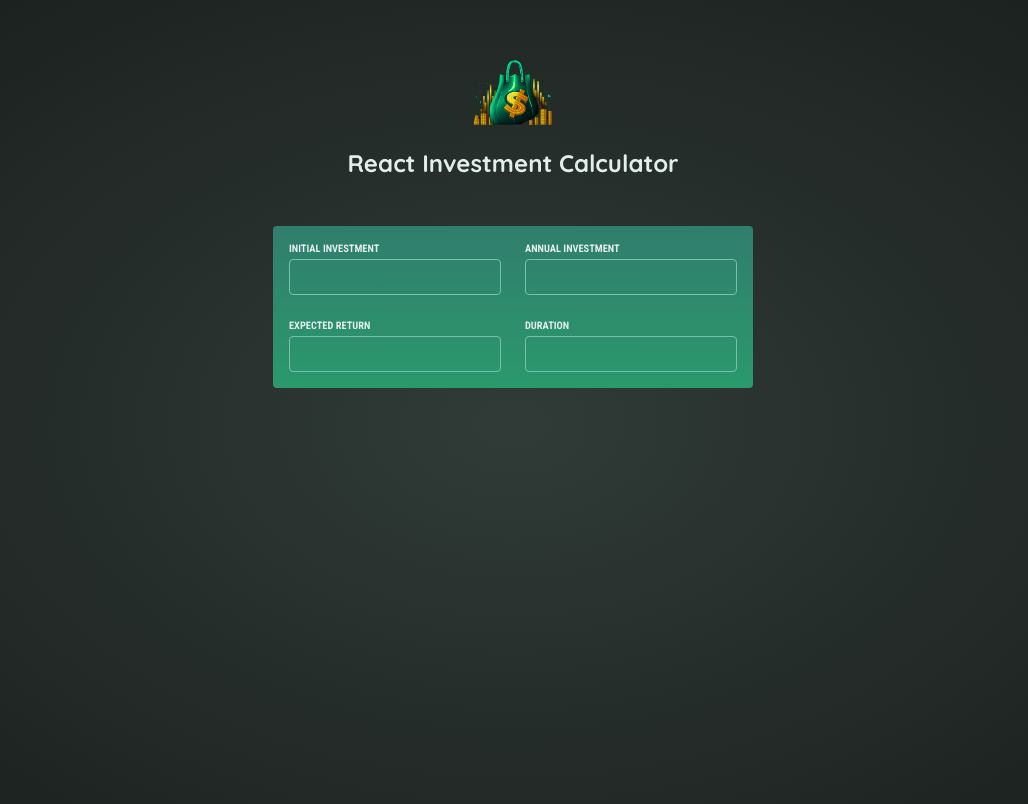
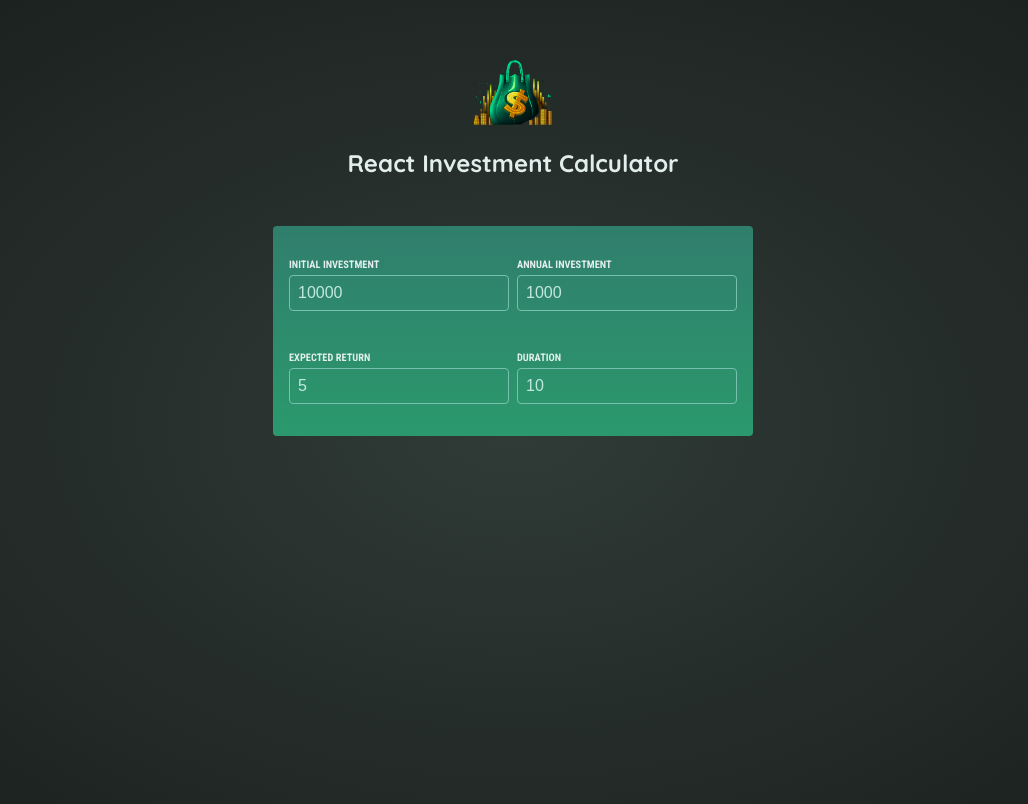
Before and after one commit to laurentmrts/investment-calculator, a React (Vite) app: page / in a window 1280 px wide. Shown: the top 804 px of the page, without its empty margins (127-1155 px from the left). Built offline with nearby package versions, Linux system fonts and the light colour scheme.

Commit message:
🚧 Add components for displaying a header

```diff
--- a/src/components/InputGroup.jsx
+++ b/src/components/InputGroup.jsx
@@ -1,12 +1,70 @@
-import UserInput from "./UserInput.jsx";
+import {useState} from "react";
 
 export default function InputGroup() {
+  const [userInput, setUserInput] = useState({
+    initialInvestment: 10000,
+    annualInvestment: 1000,
+    expectedReturn: 5,
+    duration: 10
+  })
+
+  function handleInputChange(inputIdentifier, newValue) {
+    setUserInput(prevUserInput => {
+      return {
+        ...prevUserInput,
+        [inputIdentifier]: newValue
+      };
+    });
+  }
+
   return (
-    <div id="user-input" className="input-group">
-      <UserInput label="INITIAL INVESTMENT" />
-      <UserInput label="ANNUAL INVESTMENT" />
-      <UserInput label="EXPECTED RETURN" />
-      <UserInput label="DURATION" />
-    </div>
+    <section id="user-input">
+      <div className="input-group">
+        <p>
+          <label>INITIAL INVESTMENT</label>
+          <input
+            type="number"
+            required
+            value={userInput.initialInvestment}
+            onChange={(event) =>
+              handleInputChange('initialInvestment', event.target.value)
+            }
+          />
+        </p>
+        <p>
+          <label>ANNUAL INVESTMENT</label>
+          <input
+            type="number"
+            required
+            value={userInput.annualInvestment}
+            onChange={(event) =>
+              handleInputChange('annualInvestment', event.target.value)
+            }
+          />
+        </p>
+        <p>
+          <label>EXPECTED RETURN</label>
+          <input
+            type="number"
+            required
+            value={userInput.expectedReturn}
+            onChange={(event) =>
+              handleInputChange('expectedReturn', event.target.value)
+            }
+          />
+        </p>
+        <p>
+          <label>DURATION</label>
+          <input
+            type="number"
+            required
+            value={userInput.duration}
+            onChange={(event) =>
+              handleInputChange('DURATION', event.target.value)
+            }
+          />
+        </p>
+      </div>
+    </section>
   );
 }
--- a/src/components/UserInput.jsx
+++ /dev/null
@@ -1,16 +0,0 @@
-import {useState} from "react";
-
-export default function UserInput({label, valueInput}) {
-  const [value, setValue] = useState(valueInput);
-
-  function handleChange(event) {
-    setValue(event.target.value);
-  }
-
-  return (
-    <div>
-      <label>{label}</label>
-      <input type="number" required value={value} onChange={handleChange} />
-    </div>
-  )
-}
--- a/src/index.css
+++ b/src/index.css
@@ -42,7 +42,7 @@
 .input-group {
   display: grid;
   grid-template-columns: repeat(2, 1fr);
-  gap: 1.5rem;
+  gap: 0.5rem;
 }
 
 #user-input label {
```
